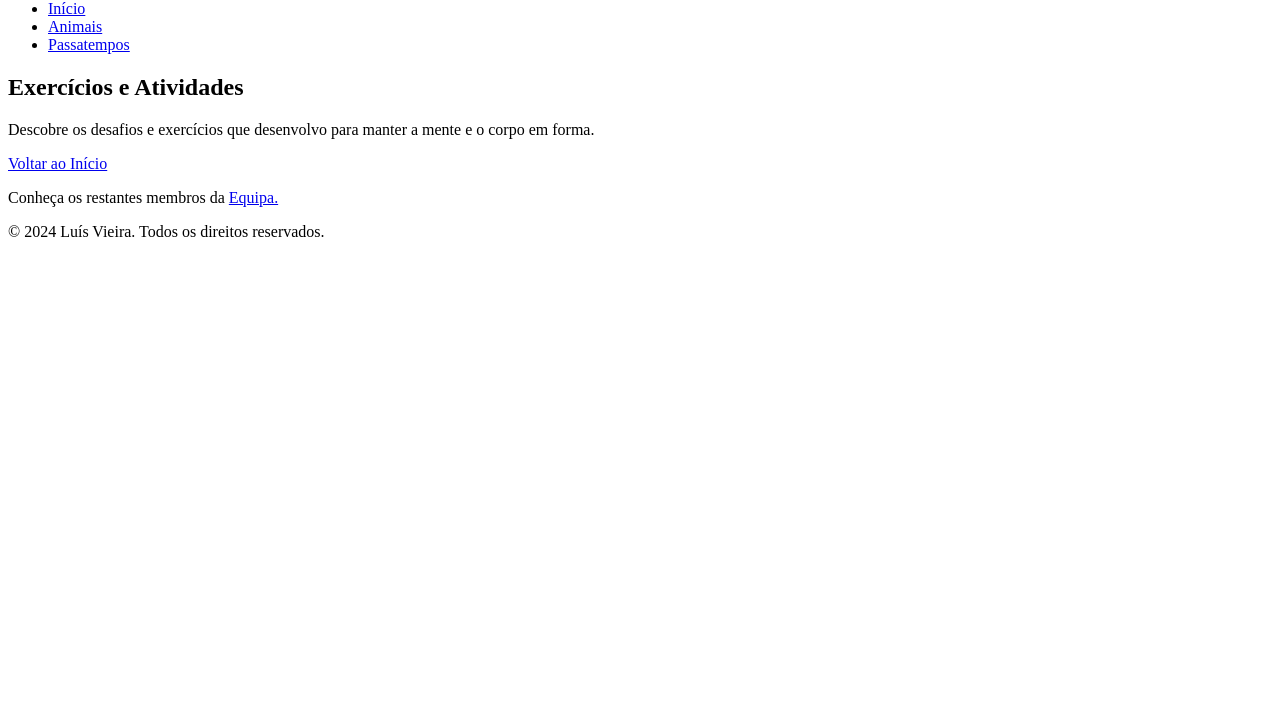
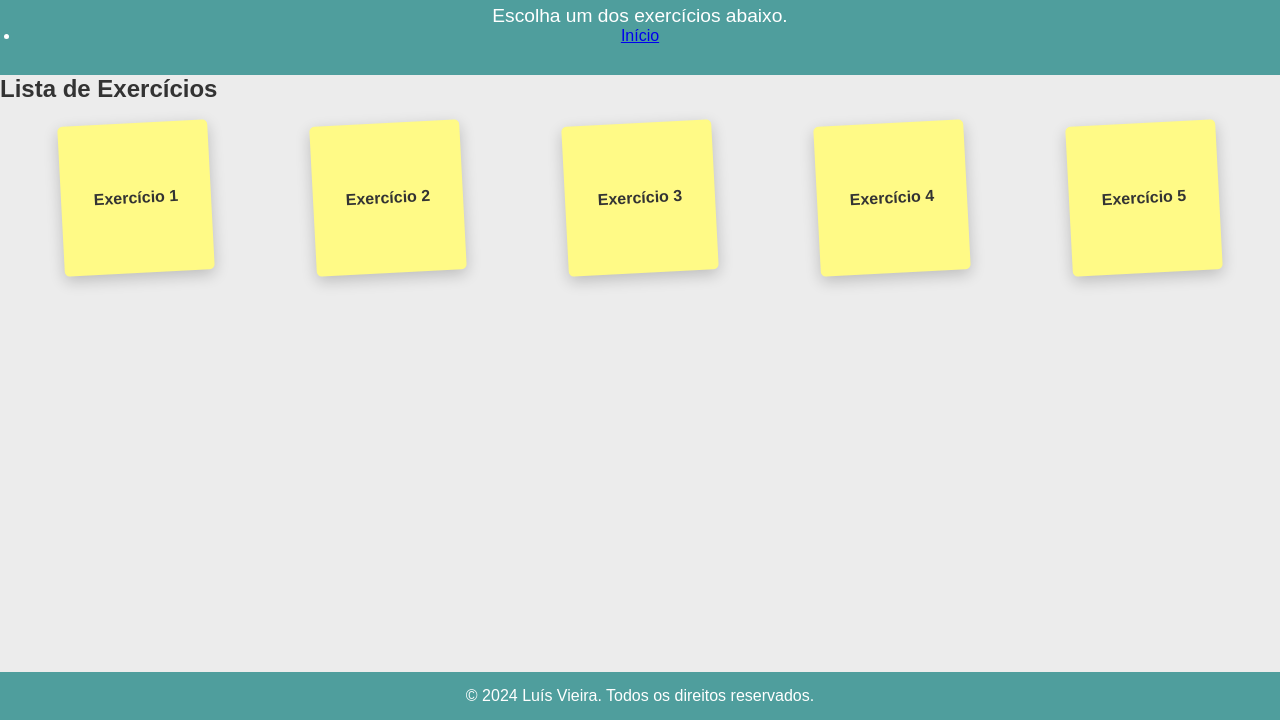
Before and after one commit to 2002062/Projeto-Luis, a plain HTML site: page exercicios/exercicios.html in a window 1280 px wide. Shown: the part 80-800 px from the top of the page. Drawn offline with Linux system fonts and the light colour scheme.

Commit message:
Add files via upload

```diff
--- a/exercicios/exercicios.html
+++ b/exercicios/exercicios.html
@@ -5,33 +5,36 @@
     <meta name="viewport" content="width=device-width, initial-scale=1.0">
     <title>Exercícios - Luís Vieira</title>
     <link rel="stylesheet" href="../css/reset.css">
-    <link rel="stylesheet" href="../css/estilo_principal.css">
+    <link rel="stylesheet" href="../css/style.css">
 </head>
 <body>
+    <!-- Cabeçalho -->
     <header class="header">
         <h1>Exercícios</h1>
+        <p>Escolha um dos exercícios abaixo.</p>
         <nav class="menu">
             <ul>
                 <li><a href="../index.html">Início</a></li>
-                <li><a href="../animais/animais.html">Animais</a></li>
-                <li><a href="../passatempos/passatempos.html">Passatempos</a></li>
             </ul>
         </nav>
     </header>
 
+    <!-- Secção de Exercícios -->
     <main>
-        <section>
-            <h2>Exercícios e Atividades</h2>
-            <p>Descobre os desafios e exercícios que desenvolvo para manter a mente e o corpo em forma.</p>
-            <a href="../index.html" class="voltar">Voltar ao Início</a>
+        <section class="exercicios">
+            <h2>Lista de Exercícios</h2>
+            <ul class="lista-exercicios">
+                <li><a href="exercicio1.html">Exercício 1</a></li>
+                <li><a href="exercicio2.html">Exercício 2</a></li>
+                <li><a href="exercicio3.html">Exercício 3</a></li>
+                <li><a href="exercicio4.html">Exercício 4</a></li>
+                <li><a href="exercicio5.html">Exercício 5</a></li>
+            </ul>
         </section>
     </main>
 
+    <!-- Rodapé -->
     <footer class="footer">
-        <section class="section">
-            <p>Conheça os restantes membros da <a href="../equipa.html" target="_blank">Equipa.</a></p>
-            </div>
-        </section>
         <p>© 2024 Luís Vieira. Todos os direitos reservados.</p>
     </footer>
 </body>
```
